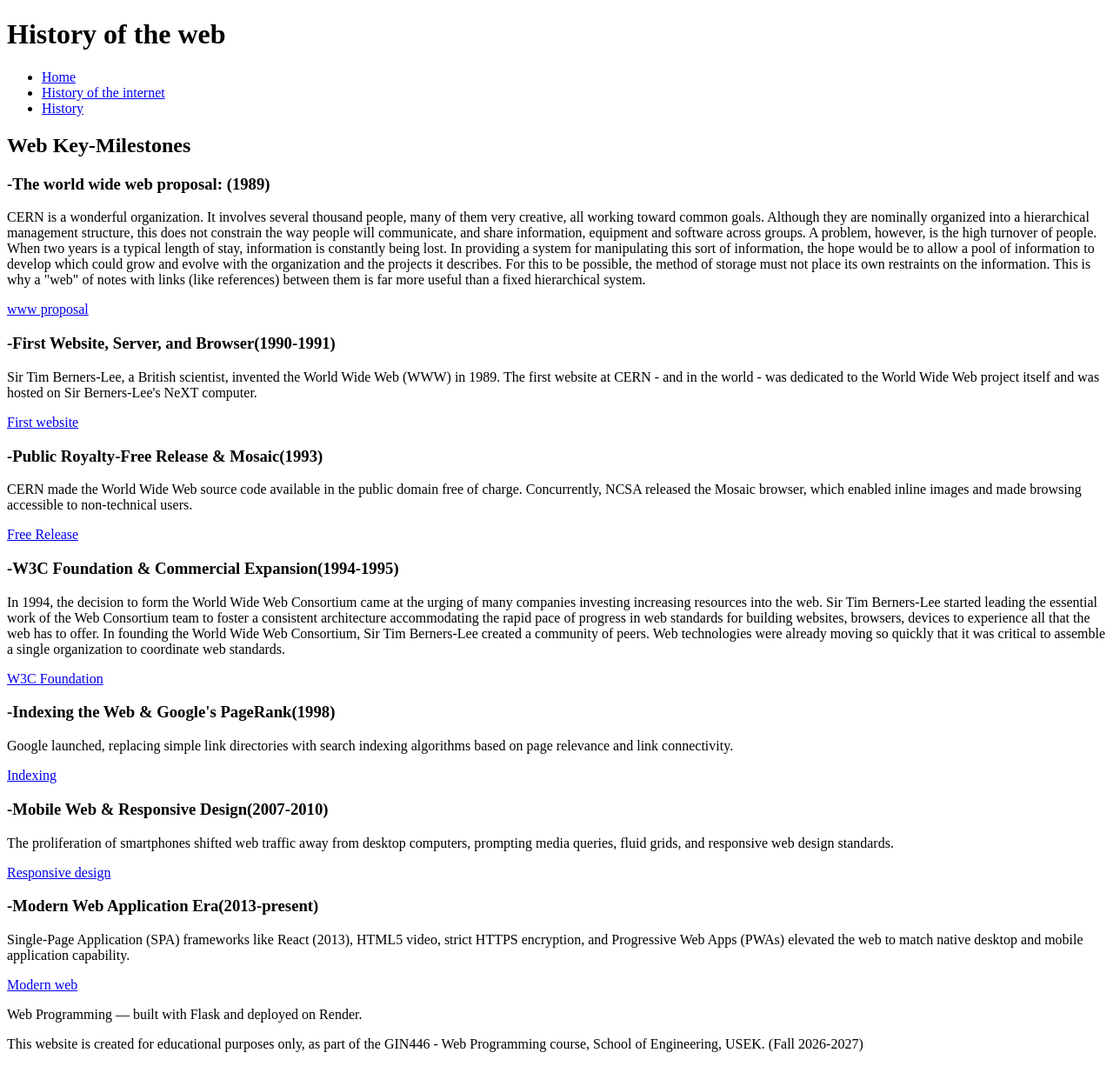
After one commit to EliaSamaha/GIN446-Web-programming, a Flask app: page /web-history in a window 1280 px wide. The commit adds this page. Shown: the whole page at 87% size. Run offline with Flask 3, Linux system fonts and the light colour scheme.

Commit message:
Part 2: hand-written history pages

```diff
--- a/app.py
+++ b/app.py
@@ -1,8 +1,6 @@
 """
-Web Programming — starter Flask application (Week 1).
-
-A minimal server that renders the portfolio home page. Over the semester you
-will add routes here; for now it serves a single page from the templates folder.
+Web Programming — Flask application.
+Serves the portfolio home page and the Week 2 history pages.
 """
 
 from flask import Flask, render_template
@@ -13,14 +11,23 @@ app = Flask(__name__)
 @app.route("/")
 def home():
     """Serve the portfolio home page."""
-    # The list of weekly work grows as the semester goes on.
     weekly_work = [
-        # {"week": 1, "title": "Live site launched", "url": "/"},
+        {"week": 1, "title": "Live site launched", "url": "/"},
+        {"week": 2, "title": "History of the Internet", "url": "/internet-history"},
+        {"week": 2, "title": "History of the Web", "url": "/web-history"},
     ]
     return render_template("index.html", weekly_work=weekly_work)
 
 
+@app.route("/internet-history")
+def internet_history():
+    return render_template("internet-history.html")
+
+
+@app.route("/web-history")
+def web_history():
+    return render_template("web-history.html")
+
+
 if __name__ == "__main__":
-    # For local development only. In production, Render runs the app with
-    # gunicorn (see the Procfile), not this block.
     app.run(debug=True)
--- a/templates/index.html
+++ b/templates/index.html
@@ -27,6 +27,9 @@
 
     <footer>
         <p>Web Programming — built with Flask and deployed on Render.</p>
+        <p>This website is created for educational purposes
+only, as part of the GIN446 - Web Programming course,
+School of Engineering, USEK. (Fall 2026-2027)</p>
     </footer>
 </body>
 </html>
--- /dev/null
+++ b/templates/web-history.html
@@ -0,0 +1,86 @@
+<!DOCTYPE html>
+<html lang="en">
+    <head>
+         <title>Web Key-Milestones</title>
+    </head>
+    <body>
+        <header>
+            <h1>History of the web</h1>
+        </header>
+        <nav>
+            <ul>
+                 <li><a href="/">Home</a></li>
+                 <li><a href="/internet-history">History of the internet</a></li>
+                 <li><a href="/web-history">History</a></li>
+
+            </ul>
+
+        </nav>
+        <main>
+            <section>
+                <h2>Web Key-Milestones</h2>
+                <article>
+                    <h3>-The world wide web proposal: (1989)</h3>
+                    <p>
+                        CERN is a wonderful organization. It involves several thousand people, many of them very creative, all working toward common goals. Although they are nominally organized into a hierarchical management structure, this does not constrain the way people will communicate, and share information, equipment and software across groups.
+A problem, however, is the high turnover of people. When two years is a typical length of stay, information is constantly being lost. In providing a system for manipulating this sort of information, the hope would be to allow a pool of information to develop which could grow and evolve with the organization and the projects it describes. For this to be possible, the method of storage must not place its own restraints on the information. This is why a "web" of notes with links (like references) between them is far more useful than a fixed hierarchical system.
+
+
+                    </p>
+                    <a href=": https://www.w3.org/History/1989/proposal.html">www proposal</a>
+                </article>
+                <article>
+                    <h3>-First Website, Server, and Browser(1990-1991)</h3>
+                    <p>
+                        Sir Tim Berners-Lee, a British scientist, invented the World Wide Web (WWW) in 1989. The first website at CERN - and in the world - was dedicated to the World Wide Web project itself and was hosted on Sir Berners-Lee's NeXT computer.
+                    </p>
+                    <a href="  https://web30.web.cern.ch/web-history.html">First website</a>
+                </article>
+                <article>
+                    <h3>-Public Royalty-Free Release & Mosaic(1993)</h3>
+                    <p>
+                        CERN made the World Wide Web source code available in the public domain free of charge. Concurrently, NCSA released the Mosaic browser, which enabled inline images and made browsing accessible to non-technical users.
+                    </p>
+                    <a href="https://cds.cern.ch/record/1164399?ln=en">Free Release</a>
+
+
+                </article>
+                <article>
+                    <h3>-W3C Foundation & Commercial Expansion(1994-1995)</h3>
+                    <p>
+                        In 1994, the decision to form the World Wide Web Consortium came at the urging of many companies investing increasing resources into the web. Sir Tim Berners-Lee started leading the essential work of the Web Consortium team to foster a consistent architecture accommodating the rapid pace of progress in web standards for building websites, browsers, devices to experience all that the web has to offer.
+In founding the World Wide Web Consortium, Sir Tim Berners-Lee created a community of peers. Web technologies were already moving so quickly that it was critical to assemble a single organization to coordinate web standards.
+
+
+                    </p>
+                    <a href="https://www.w3.org/about/history/">W3C Foundation</a>
+                </article>
+                <article>
+                    <h3>-Indexing the Web & Google's PageRank(1998)</h3>
+                    <p>Google launched, replacing simple link directories with search indexing algorithms based on page relevance and link connectivity.</p>
+                    <a href="https://www.sciencedirect.com/science/article/abs/pii/S016975529800110X#special-issue-articles">Indexing</a>
+                </article>
+                <article>
+                    <h3>-Mobile Web & Responsive Design(2007-2010)</h3>
+                    <p>The proliferation of smartphones shifted web traffic away from desktop computers, prompting media queries, fluid grids, and responsive web design standards.</p>
+                    <a href="https://alistapart.com/article/responsive-web-design/">Responsive design</a>
+                </article>
+                <article>
+                    <h3>-Modern Web Application Era(2013-present)</h3>
+                    <p>Single-Page Application (SPA) frameworks like React (2013), HTML5 video, strict HTTPS encryption, and Progressive Web Apps (PWAs) elevated the web to match native desktop and mobile application capability.</p>
+                    <a href=": https://html.spec.whatwg.org/multipage/">Modern web</a>
+                </article>
+            </section>
+        </main>
+        <footer>
+            <p>Web Programming — built with Flask and deployed on Render.</p>
+            <p>This website is created for educational purposes only, as part of the GIN446 - Web Programming course, School of Engineering, USEK. (Fall 2026-2027)</p>
+
+
+        </footer>
+
+
+    </body>
+
+
+</html>
```
Also changed, not shown: templates/internet-history.html (added, +73 -0 lines).
